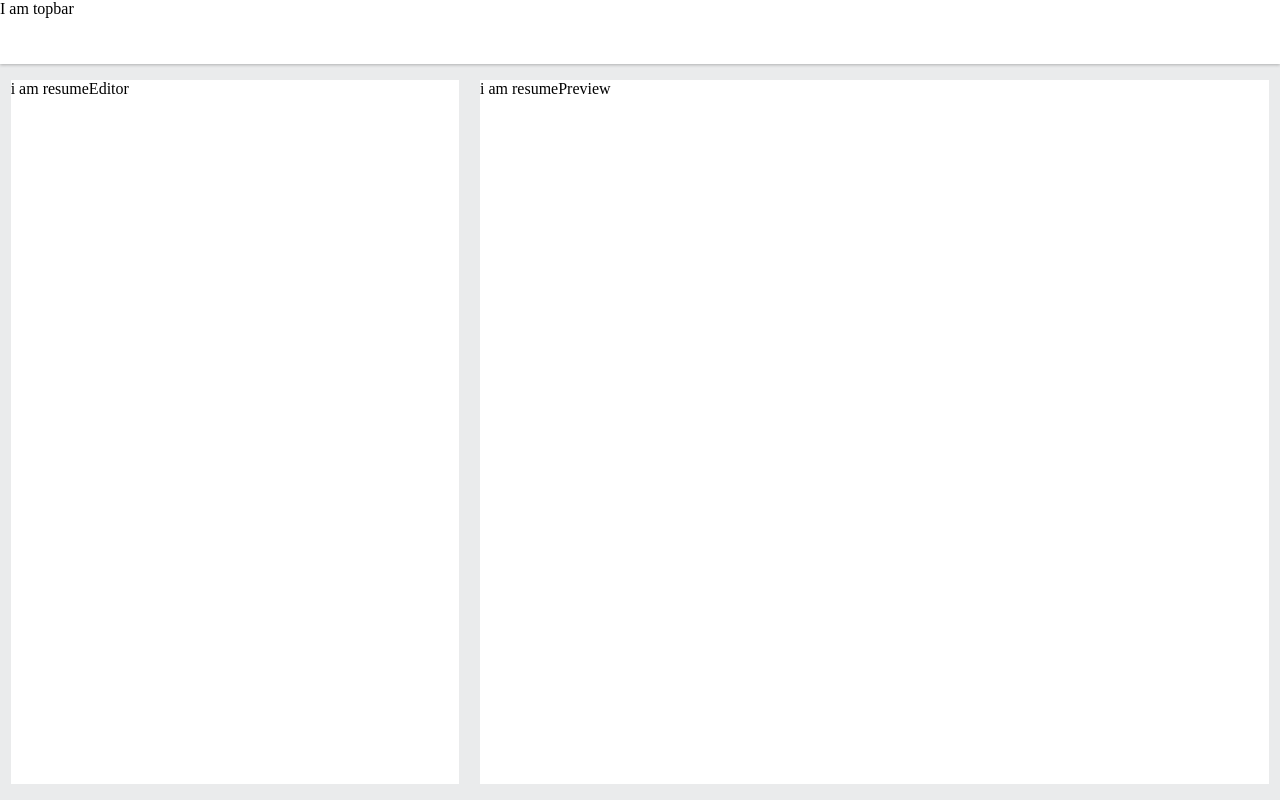
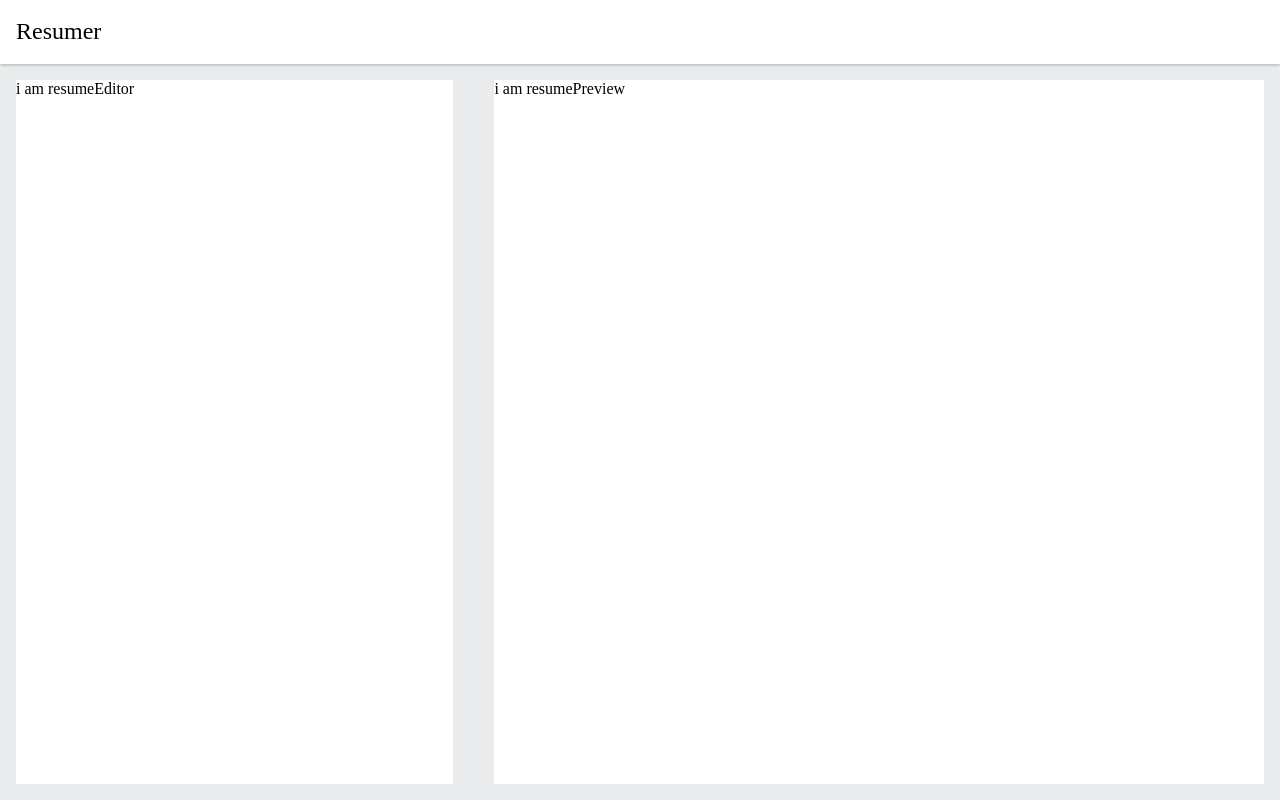
Before and after one commit to wpsumsun/resumer-vue, a Vue app: page / in a window 1280 px wide. Built offline with nearby package versions, Linux system fonts and the light colour scheme.

Commit message:
框架部分

```diff
--- a/config/index.js
+++ b/config/index.js
@@ -7,7 +7,7 @@ module.exports = {
     index: path.resolve(__dirname, '../dist/index.html'),
     assetsRoot: path.resolve(__dirname, '../dist'),
     assetsSubDirectory: 'static',
-    assetsPublicPath: '/',
+    assetsPublicPath: '/resumer-vue/dist',
     productionSourceMap: true,
     // Gzip off by default as many popular static hosts such as
     // Surge or Netlify already gzip all static assets for you.
--- a/src/App.vue
+++ b/src/App.vue
@@ -37,13 +37,21 @@ export default {
     background:#eaebec;
   }
   .page>main{
-    flex-grow: 1;
+
   }
   .page>main{
+    display: flex;
+    flex-grow: 1;
+    width:100%;
+    align-self:center;
     min-width: 1024px;
     max-width: 1440px;
     margin: 16px 0;
-    display: flex;
-    justify-content: space-around;
+    padding:0 16px;
+    justify-content: space-between;
+  }
+  #ResumerPreview{
+    flex-grow:1;
+    margin-left:16px;
   }
 </style>
--- a/src/components/Topbar.vue
+++ b/src/components/Topbar.vue
@@ -1,6 +1,8 @@
 <template>
     <div id="topbar">
-        I am topbar
+        <div class="wrapper">
+            <span class="logo">Resumer</span>
+        </div>
     </div>
 </template>
 
@@ -11,9 +13,24 @@
 </script>
 
 <style>
-    #topbar{
-        background:#ffffff;
-        box-shadow:0 1px 3px 0 rgba(0,0,0,0.25);
-        height:64px;
-    }
+  #topbar{
+    background:#ffffff;
+    box-shadow:0 1px 3px 0 rgba(0,0,0,0.25);
+  }
+  #topbar>.wrapper{
+    min-width: 1024px;
+    max-width: 1440px;
+    margin: 0 auto;
+    height:64px;
+    padding:0 16px;
+  }
+  #topbar>.wrapper{
+    display: flex;
+    justify-content: space-between;
+    align-items: center;
+  }
+  #topbar .logo{
+    font-size:24px;
+    color:#000000;
+  }
 </style>
```
Also changed, not shown: 10 other files (tests, documents, lock files or other folders).
